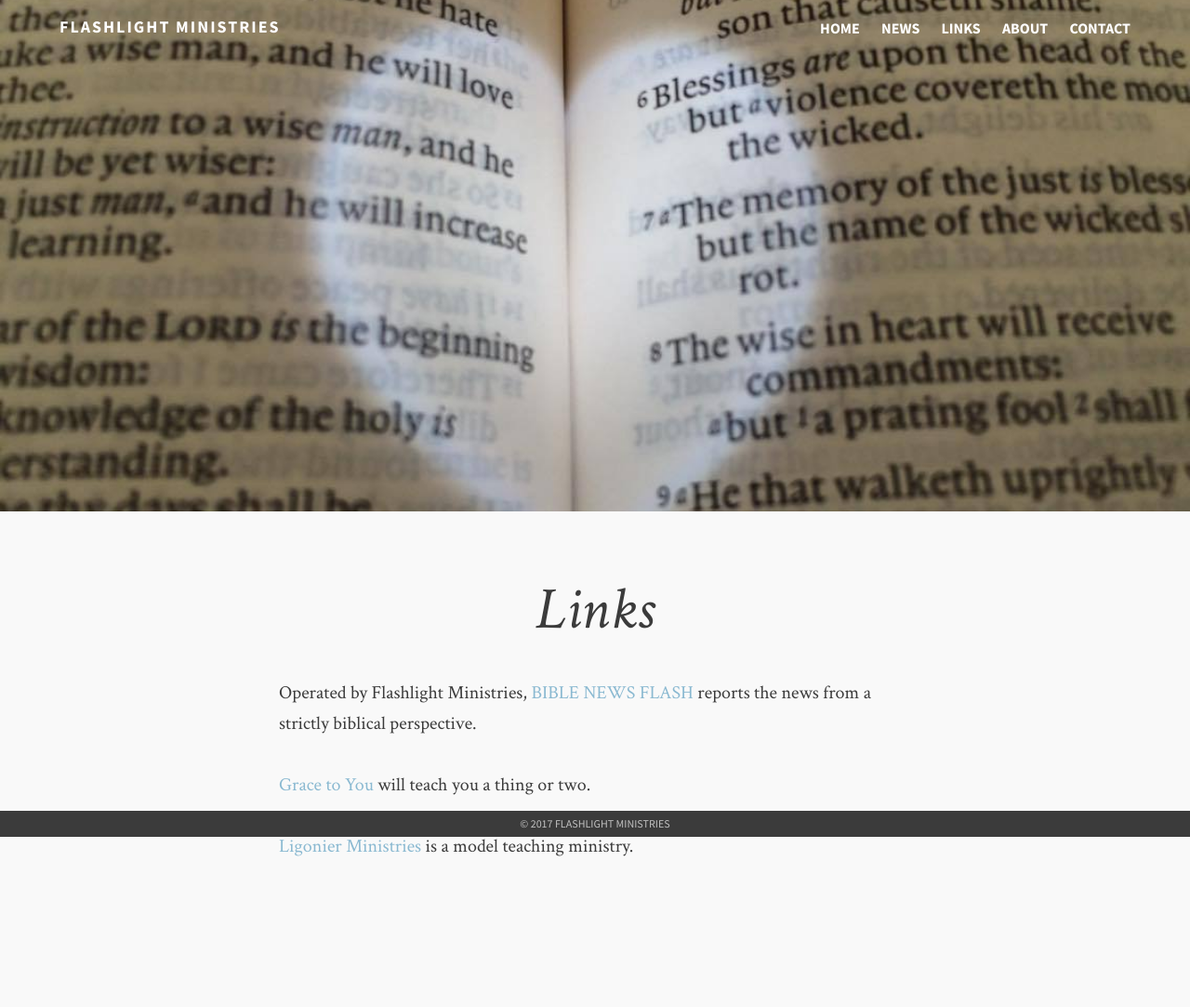
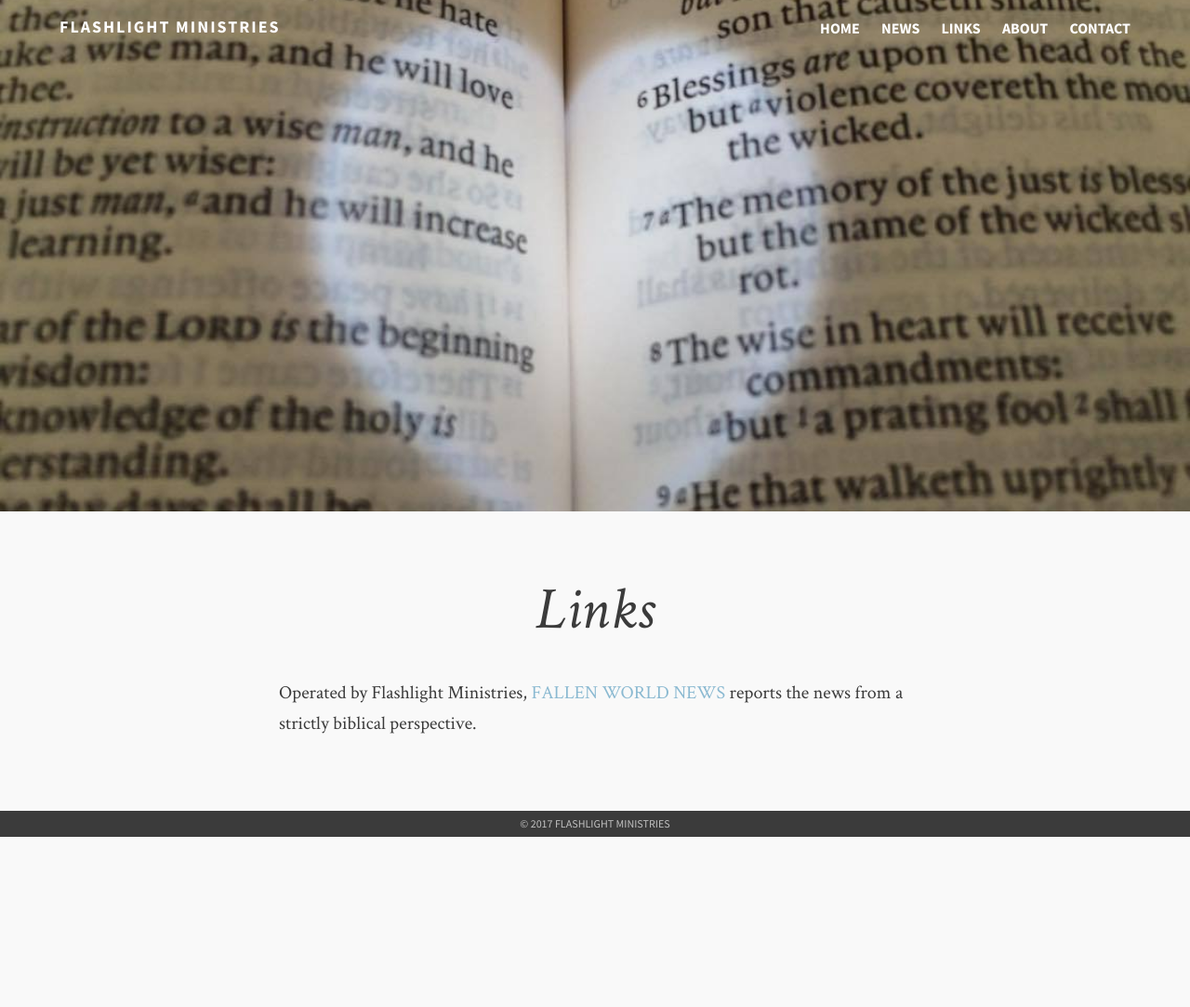
Before and after one commit to flashlightministries/unionbiblefellowship, a Jekyll site: the page built from links.md, in a window 1280 px wide. Shown: the whole page at 93% size. Built offline with Jekyll 4.4.1, drawn with Linux system fonts in a browser that asks for light colours.

Commit message:
Create links.md

```diff
--- a/links.md
+++ b/links.md
@@ -4,8 +4,4 @@ permalink: /links/index.html
 title: Links
 ---
 
-Operated by Flashlight Ministries, [BIBLE NEWS FLASH](http://biblenewsflash.com/) reports the news from a strictly biblical perspective.
-
-[Grace to You](http://www.gty.org/) will teach you a thing or two.
-
-[Ligonier Ministries](http://www.ligonier.org/) is a model teaching ministry.
+Operated by Flashlight Ministries, [FALLEN WORLD NEWS](http://fallenworldnews.com/) reports the news from a strictly biblical perspective.
```
